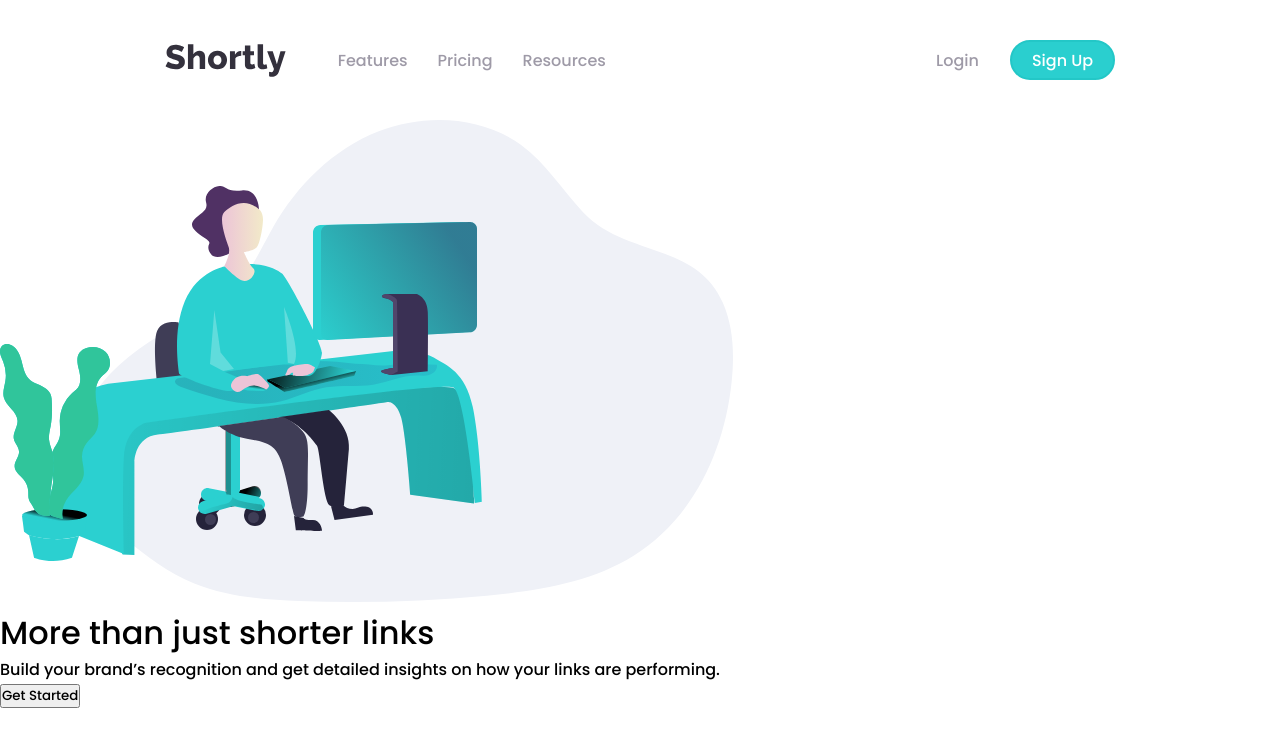
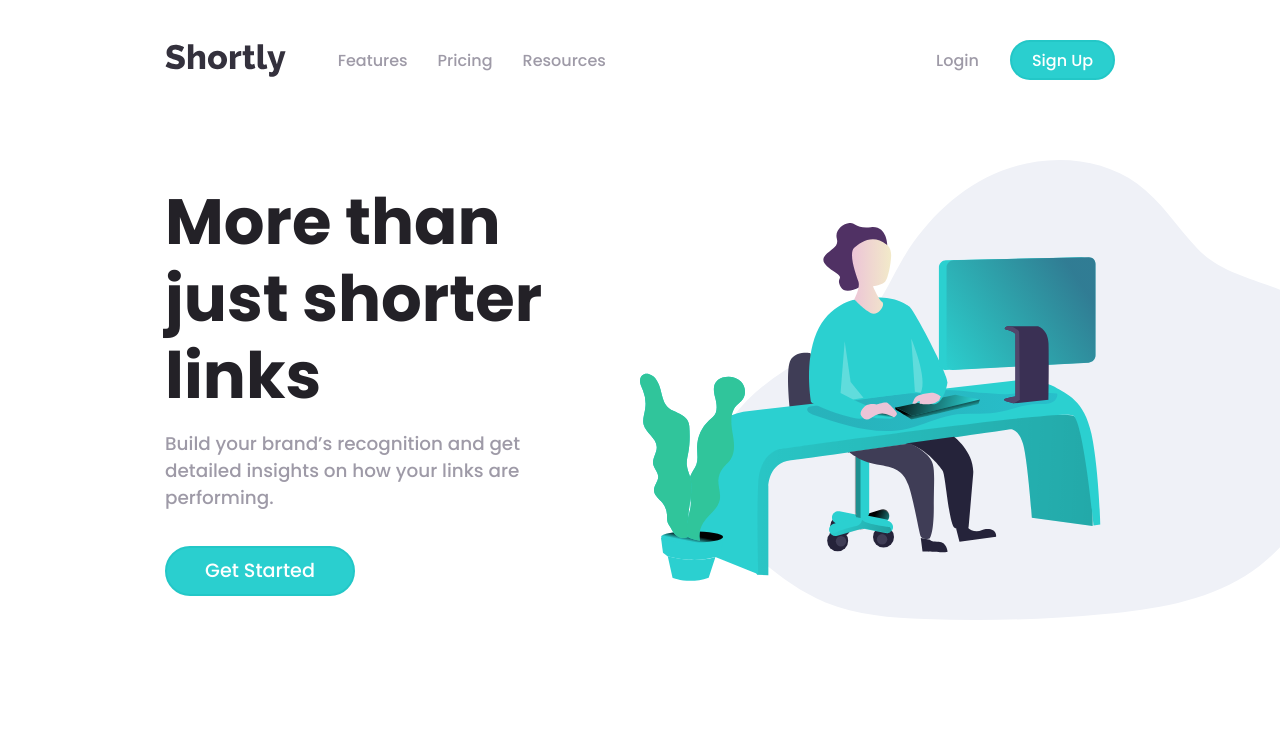
Before and after one commit to Sami-20s/Shorten-URL__FrontEndMentor, a Next.js app: page / in a window 1280 px wide. Shown: the top 746 px of the page. Built offline with nearby package versions, Linux system fonts and the light colour scheme.

Commit message:
🦸‍♂️ 🎗 Hero Section Style Added

```diff
--- a/styles/globals.scss
+++ b/styles/globals.scss
@@ -76,3 +76,23 @@ ul li {
     }
 }
 // Button Style Class
+.btn {
+    display: block;
+    width: 190px;
+    height: 50px;
+    background-color: var(--cyan);
+    border: solid 2px var(--dark-cyan);
+    border-radius: 40px;
+    font-size: 1.2rem;
+    font-weight: 500;
+    color: white;
+    margin: auto;
+    transition: var(--tra);
+    cursor: pointer;
+    &:hover {
+        opacity: 0.5;
+    }
+    @include breakpoint-up("large") {
+        margin: 0;
+    }
+}
--- /dev/null
+++ b/styles/pages/Home/hero/_hero.scss
@@ -0,0 +1,57 @@
+.hero {
+    position: relative;
+    width: 100%;
+    overflow-x: hidden;
+    @include breakpoint-up("large") {
+        margin-top: 40px;
+    }
+    &__wrapper {
+        position: relative;
+        display: flex;
+        flex-direction: column;
+        justify-content: center;
+        align-items: center;
+        padding: 0 25px;
+        @include breakpoint-up("large") {
+            flex-direction: row-reverse;
+            justify-content: space-between;
+            padding: 0 0 0 165px;
+        }
+        &__img {
+            width: 120%;
+            max-width: 550px;
+            @include breakpoint-up("large") {
+                max-width: 700px;
+            }
+            transform: translateX(60px);
+        }
+        &__text {
+            text-align: center;
+            margin-top: 25px;
+            @include breakpoint-up("large") {
+                text-align: left;
+                margin-top: 0;
+            }
+            > h1 {
+                color: var(--very-dark-violet);
+                font-weight: 700;
+                line-height: 1.2;
+                font-size: 2.5rem;
+                margin-bottom: 15px;
+                @include breakpoint-up("large") {
+                    max-width: 477px;
+                    font-size: 4rem;
+                }
+            }
+            > p {
+                font-size: 1.15rem;
+                color: var(--grayish-violet);
+                margin-bottom: 15px;
+                @include breakpoint-up("large") {
+                    max-width: 485px;
+                    margin-bottom: 35px;
+                }
+            }
+        }
+    }
+}
--- a/styles/pages/Home/home.scss
+++ b/styles/pages/Home/home.scss
@@ -0,0 +1,2 @@
+@import "../../helper/mixins/mixins";
+@import "./hero/hero";
```
